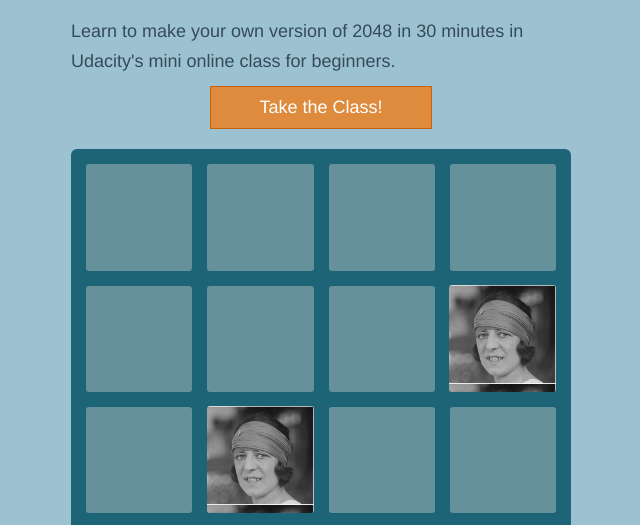
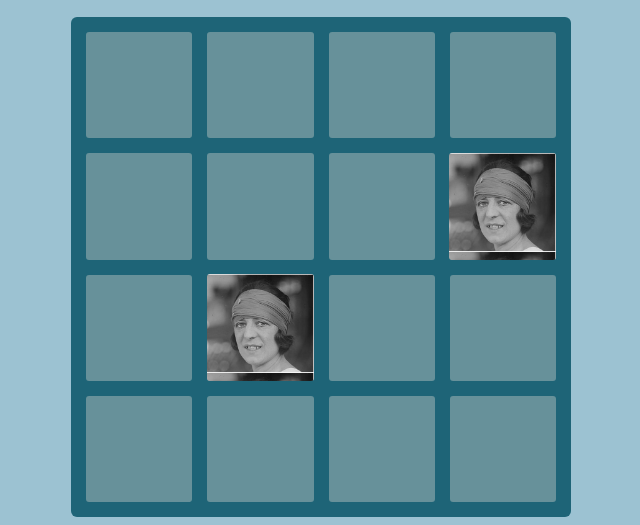
Before and after one commit to 2048-class/2048-presidents, a plain HTML site: page index.html in a window 1280 px wide. Shown: the part 222-747 px from the top of the page, without its empty margins (319-959 px from the left). Drawn offline with Linux system fonts and the light colour scheme.

Commit message:
Update index.html

```diff
--- a/index.html
+++ b/index.html
@@ -9,7 +9,6 @@
   <link rel="shortcut icon" href="favicon.ico">
   <link rel="apple-touch-icon" href="meta/apple-touch-icon.png">
   <meta name="apple-mobile-web-app-capable" content="yes">
-  <meta name="keywords" content="HTML,CSS,Javascript,Make your own 2048,Play 2048">
   <meta name="apple-mobile-web-app-status-bar-style" content="black">
 
   <meta name="HandheldFriendly" content="True">
@@ -19,7 +18,6 @@
 
   <meta property="og:title" content="2048 game"/>
   <meta property="og:site_name" content="2048 game"/>
-  <meta property="og:description" content="Play Udacity 2048. Then, make your own 2048 game in Udacity's 2 hour mini course for programming beginners!"/>
   <meta property="og:image" content="http://gabrielecirulli.github.io/2048/meta/og_image.png"/>
 </head>
 <body>
@@ -37,10 +35,6 @@
       <a class="restart-button">New Game</a>
       Use the arrow keys to slide  tiles. Combine similar tiles to create new ones.</p>
 
-    </div>
-
-    <div class="pre-game">
-      <p class="learn">Learn to make your own version of 2048 in 30 minutes in Udacity's mini online class for beginners.</p><a class="learn" href="https://www.udacity.com/course/ud248">Take the Class!</a>
     </div>
 
 
```
